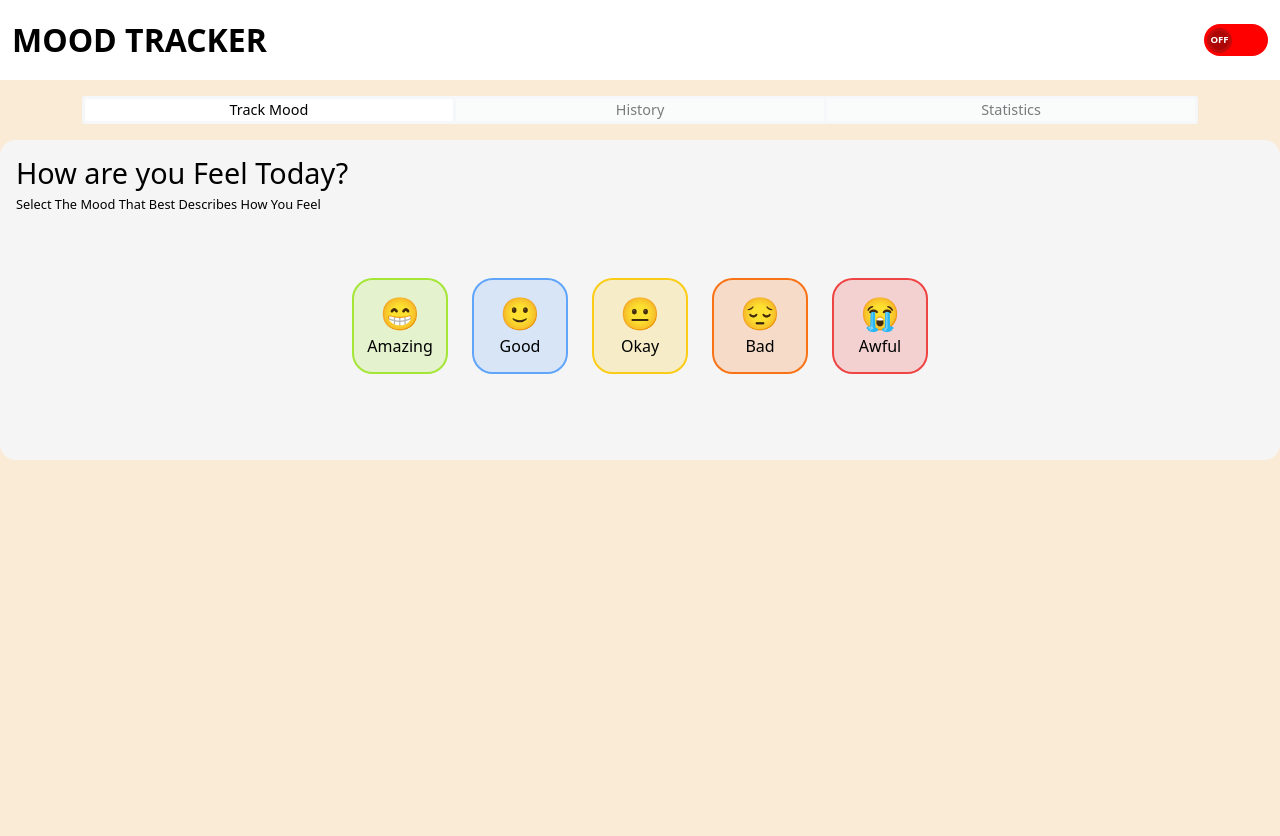
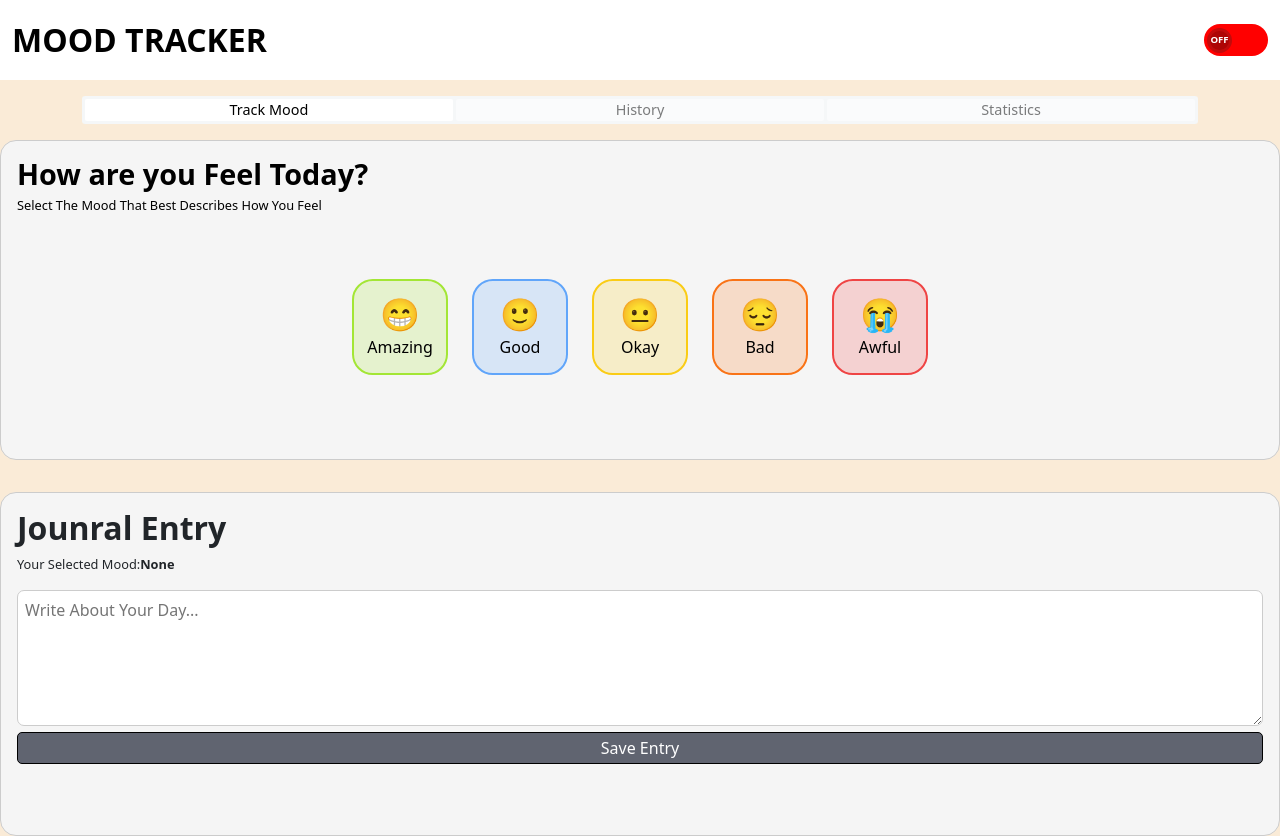
Before and after one commit to Nitesh47kumars/MOOD-TRACKER, a React (Vite) app: page / in a window 1280 px wide. Before the commit the page ends 800 px from the top, so only its background shows below. Built offline with nearby package versions, Linux system fonts and the light colour scheme.

Commit message:
Add MoodTracker component with css file

```diff
--- a/src/App.jsx
+++ b/src/App.jsx
@@ -3,6 +3,7 @@ import {MoodSelector} from './Components/MoodSelector'
 import Navbar from './Components/Navbar';
 import { BrowserRouter as Router, Routes ,Route} from 'react-router-dom';
 import StatusBar from './Components/StatusBar';
+import MoodTracker from './Components/MoodTracker';
 const App = () => {
   const [selectMood,setSelectMood] = useState("");
   const [mode,setMode] = useState(false);
@@ -13,6 +14,7 @@ const App = () => {
         <StatusBar/>
           <Routes>
             <Route path='/' element={<MoodSelector selectedMood={selectMood} onSelectMood={setSelectMood} />} />
+
           </Routes>
       </Router>
     </>
--- a/src/Components/MoodSelector.css
+++ b/src/Components/MoodSelector.css
@@ -4,8 +4,8 @@ body{
 .mood-selector{
     height: 40vh;
     min-width: 40rem;
-    color: white;
     border-radius: 1rem;
+    border: 1px solid #ccc;
     background-color :whitesmoke;
 }
 .mood-selector-header{
@@ -21,6 +21,7 @@ body{
     margin: 0;
 }
 .mood-selector-header h1{
+    font-weight: 600;
     font-size: 1.8rem;
     margin: 0;
 }
--- a/src/Components/MoodSelector.jsx
+++ b/src/Components/MoodSelector.jsx
@@ -1,5 +1,6 @@
 import React from "react";
 import './MoodSelector.css'
+import MoodTracker from "./MoodTracker";
 
 const moods = [
   { id: "amazing", emoji: "😁", label: "Amazing", color: "#a3e635" }, // green
@@ -10,6 +11,10 @@ const moods = [
 ];
 
 export function MoodSelector({ selectedMood, onSelectMood }) {
+
+  const onMoodClick = (moodLabel) =>{
+    onSelectMood(moodLabel);
+  }
   return (
     <>
       <div className="mood-selector">
@@ -21,7 +26,7 @@ export function MoodSelector({ selectedMood, onSelectMood }) {
         <div className="mood-selector-content">
           {moods.map((mood)=>(
             <button key={mood.id}
-              onClick={()=>onSelectMood(mood.label)}
+              onClick={()=>onMoodClick(mood.label)}
               className={selectedMood === mood.label? "selected":""}
               style={{ backgroundColor: selectedMood === mood.label ? mood.color : mood.color+33 ,border:`2px solid ${mood.color}`}}
               >
@@ -31,6 +36,7 @@ export function MoodSelector({ selectedMood, onSelectMood }) {
           ))}
         </div>
       </div>
+      <MoodTracker/>
     </>
   );
 }
--- /dev/null
+++ b/src/Components/MoodTracker.css
@@ -0,0 +1,40 @@
+.moodtracker{
+    height: 43vh;
+    min-width: 40rem;
+    margin-top: 2rem;
+    background-color: whitesmoke;
+    padding: 1rem;
+    border-radius: 1rem;
+    border: 1px solid #ccc;
+}
+.moodtracker-header{
+    margin: 0;
+}
+.moodtracker-header h1{
+    font-size: 2rem;
+    font-weight: 600;
+}
+.moodtracker-header p{
+    font-size: 0.8rem;
+    margin: 0;
+}
+
+.moodtracker-textarea{
+    margin-top: 1rem;
+}
+.moodtracker-textarea textarea{
+    padding: 7px;
+    border-radius: 7px;
+    width: 100%;
+    border: none;
+    border: 1px solid #ccc;
+}
+.moodtracker-textarea button{
+    border: none;
+    border: 1px solid black;
+    border-radius: 5px;
+    padding: 3px;
+    width: 100%;
+    color: white;
+    background-color: #606470;
+}
--- a/src/Components/MoodTracker.jsx
+++ b/src/Components/MoodTracker.jsx
@@ -0,0 +1,42 @@
+import React, { useState } from 'react'
+import './MoodTracker.css'
+
+const MoodTracker = ({selectedMood}) => {
+    const [msg,setMsg] = useState("");
+    const [message,setMessage] = useState([]);
+
+    const onSaveHandle = () =>{
+        if(!msg.trim()) return;
+
+        const newEntry = {
+            mood : selectedMood,
+            text: msg,
+            date: new Date().toLocaleDateString()
+        }
+
+        setMessage([newEntry,...message]);
+        setMsg("");
+    };
+  return (
+    <>
+      <div className='moodtracker'>
+        <div className='moodtracker-header'>
+          <h1>Jounral Entry</h1>
+          <p>Your Selected Mood:<strong>{selectedMood||"None"}</strong></p>
+        </div>
+
+        <div className='moodtracker-textarea'>
+          <textarea
+          rows={5}
+          value={msg} onChange={(e)=>setMsg(e.target.value)}
+          placeholder='Write About Your Day...'
+          />
+          <button onClick={()=>onSaveHandle()} disabled={!msg.trim()}>Save Entry</button>
+        </div>
+
+      </div>
+    </>
+  )
+}
+
+export default MoodTracker
```
Also changed, not shown: src/Components/StatusBar.jsx (indentation only).
